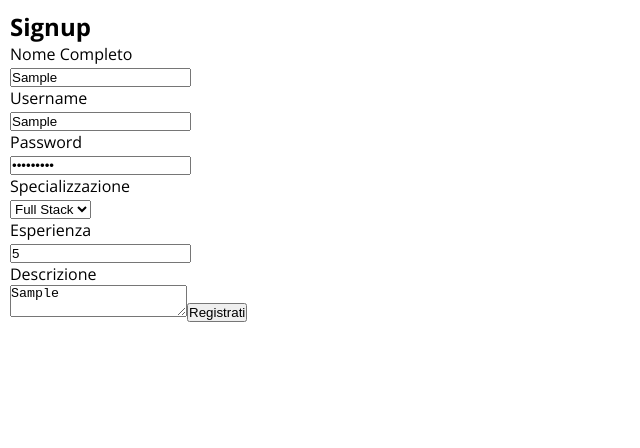
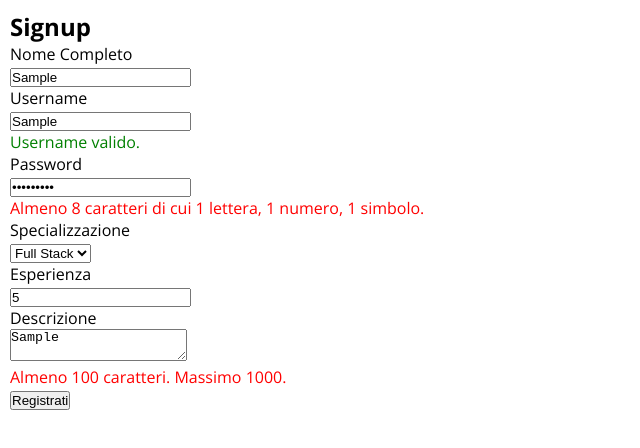
Before and after one commit to penso996/ex-react-useref-signup, a React (Vite) app: page / in a window 1280 px wide. Both pictures are taken after typing "Sample", "Sample", "Sample123", "5", "Sample" into the empty fields and a click on the button "Registrati". Shown: the top 448 px of the page, without its empty margins (0-640 px from the left). Built offline with nearby package versions, Linux system fonts and the light colour scheme; a web font is replaced by a local one.

Commit message:
real time validation

```diff
--- a/src/App.jsx
+++ b/src/App.jsx
@@ -1,4 +1,8 @@
-import { useState } from "react";
+import { useMemo, useState } from "react";
+
+const letters = "abcdefghijklmnopqrstuvwxyz";
+const numbers = "0123456789";
+const symbols = "!@#$%^&*()-_=+[]{}|;:'\",.<>?/`~";
 
 function App() {
 
@@ -8,6 +12,26 @@ function App() {
   const [specialization, setSpecialization] = useState("");
   const [experience, setExperience] = useState("");
   const [description, setDescription] = useState("");
+
+  const isUsernameValid = useMemo(() => {
+    const charsValid = username.split("").every(char =>
+      letters.includes(char.toLowerCase()) || numbers.includes(char)
+    );
+    return charsValid && username.trim().length >= 6;
+  }, [username]);
+
+  const isPasswordValid = useMemo(() => {
+    return (
+      password.trim().length >= 8 &&
+      password.split("").some(char => letters.includes(char)) &&
+      password.split("").some(char => numbers.includes(char)) &&
+      password.split("").some(char => symbols.includes(char))
+    );
+  }, [password]);
+
+  const isDescriptionValid = useMemo(() => {
+    return description.trim().length >= 100 && description.trim().length <= 1000;
+  }, [description])
 
   const handleSubmit = e => {
     e.preventDefault();
@@ -54,6 +78,11 @@ function App() {
             value={username}
             onChange={(e) => setUsername(e.target.value)}
           />
+          {username.trim() && (
+            <p style={{ color: isUsernameValid ? "green" : "red" }}>
+              {isUsernameValid ? "Username valido." : "Almeno 6 caratteri. Non simboli."}
+            </p>
+          )}
         </label>
         {/* password */}
         <label>
@@ -63,6 +92,11 @@ function App() {
             value={password}
             onChange={(e) => setPassword(e.target.value)}
           />
+          {password.trim() && (
+            <p style={{ color: isPasswordValid ? "green" : "red" }}>
+              {isPasswordValid ? "Password valida." : "Almeno 8 caratteri di cui 1 lettera, 1 numero, 1 simbolo."}
+            </p>
+          )}
         </label>
         {/* specialization */}
         <label>
@@ -91,6 +125,11 @@ function App() {
             value={description}
             onChange={(e) => setDescription(e.target.value)}
           />
+          {description.trim() && (
+            <p style={{ color: isDescriptionValid ? "green" : "red" }}>
+              {isPasswordValid ? "Descrizione valida." : "Almeno 100 caratteri. Massimo 1000."}
+            </p>
+          )}
         </label>
         <button type="submit">Registrati</button>
       </form>
```
